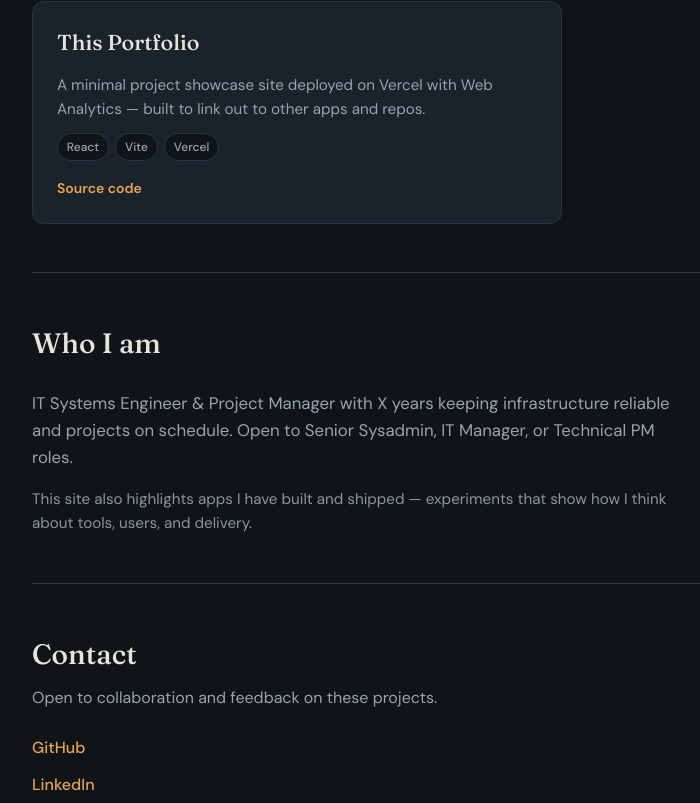
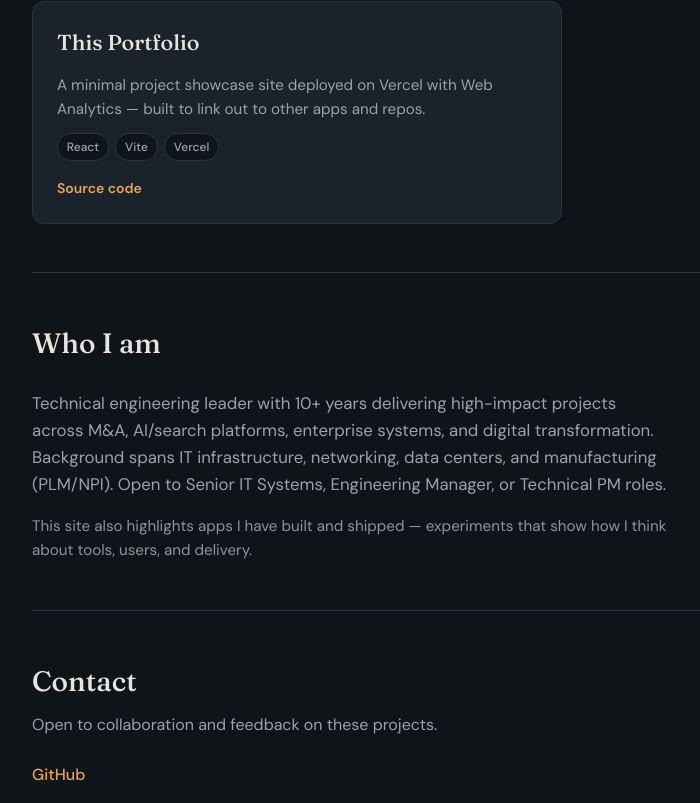
Before and after one commit to VentureAlex/portfolio, a React (Vite) app: page / in a window 1280 px wide. Shown: the part 880-1683 px from the top of the page, without its empty margins (68-768 px from the left). Built offline with nearby package versions, Linux system fonts and the light colour scheme.

Commit message:
content: pull latest from Notion resume and set portfolio liveUrl

```diff
--- a/src/data/projects.js
+++ b/src/data/projects.js
@@ -25,7 +25,7 @@ export const projects = [
     description:
       'A minimal project showcase site deployed on Vercel with Web Analytics — built to link out to other apps and repos.',
     tags: ['React', 'Vite', 'Vercel'],
-    liveUrl: null,
+    liveUrl: 'https://www.venturealex.com',
     repoUrl: 'https://github.com/VentureAlex/portfolio',
     featured: false,
   },
--- a/src/data/site.js
+++ b/src/data/site.js
@@ -3,7 +3,7 @@ export const site = {
   headline:
     'Architecting solutions to solve meaningful problems to drive value',
   whoIAm:
-    'IT Systems Engineer & Project Manager with X years keeping infrastructure reliable and projects on schedule. Open to Senior Sysadmin, IT Manager, or Technical PM roles.',
+    'Technical engineering leader with 10+ years delivering high-impact projects across M&A, AI/search platforms, enterprise systems, and digital transformation. Background spans IT infrastructure, networking, data centers, and manufacturing (PLM/NPI). Open to Senior IT Systems, Engineering Manager, or Technical PM roles.',
   portfolioNote:
     'This site also highlights apps I have built and shipped — experiments that show how I think about tools, users, and delivery.',
   links: {
```
